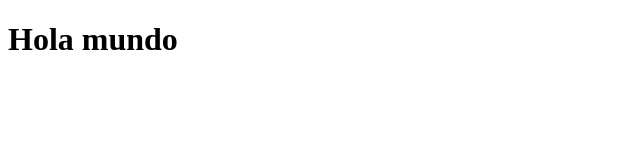
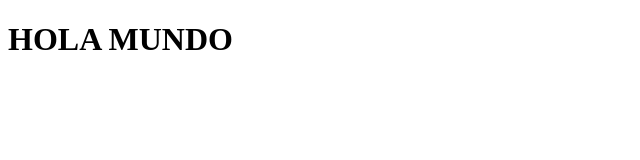
Before and after one commit to sebastian123-as/AzureDevops, a plain HTML site: page index.html in a window 1280 px wide. Shown: the whole page, without its empty margins (0-640 px from the left). Drawn offline with Linux system fonts and the light colour scheme.

Commit message:
Cambio a mayuscula

```diff
--- a/index.html
+++ b/index.html
@@ -6,6 +6,6 @@
     <title>Document</title>
 </head>
 <body>
-    <h1>Hola mundo</h1>
+    <h1>HOLA MUNDO</h1>
 </body>
 </html>
```
